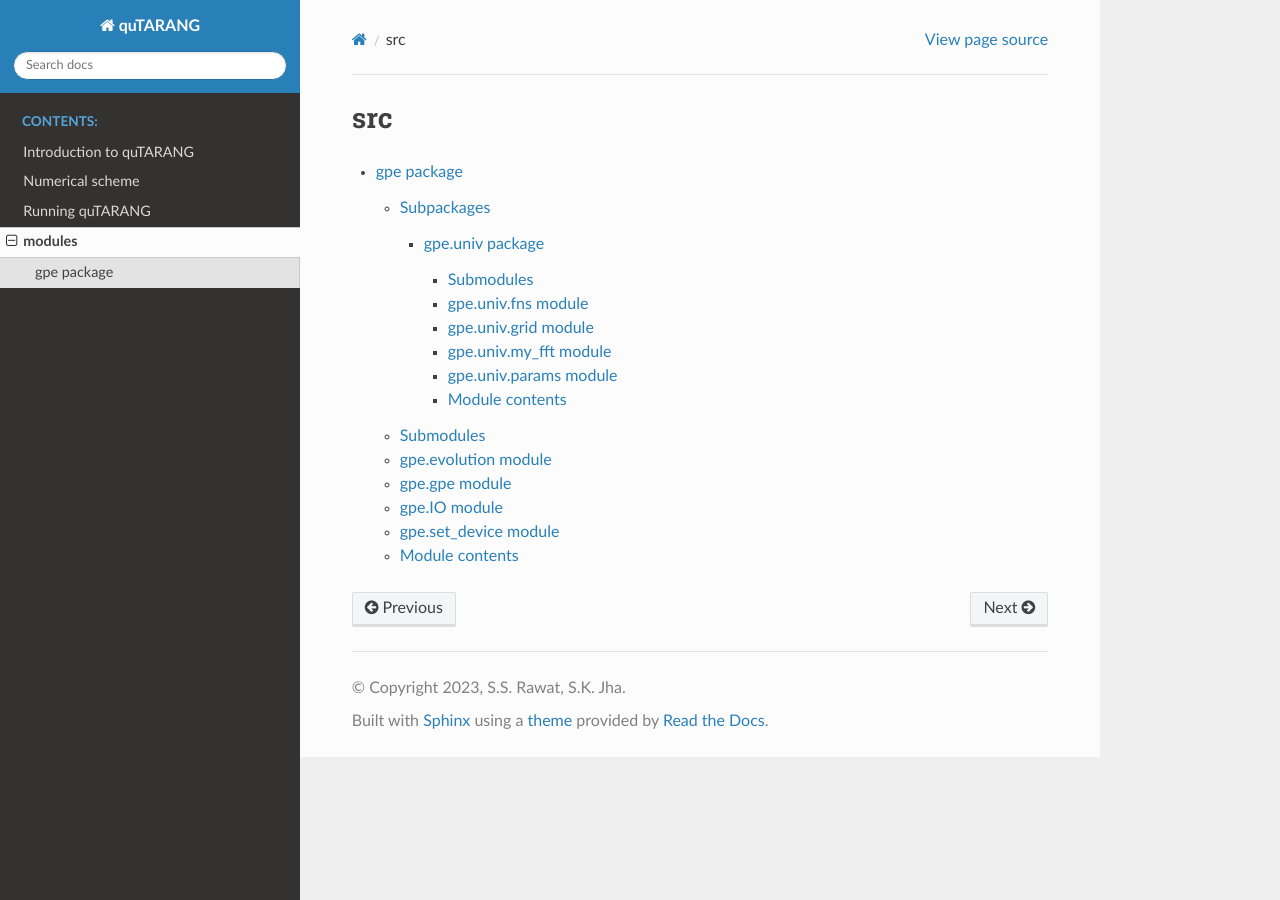
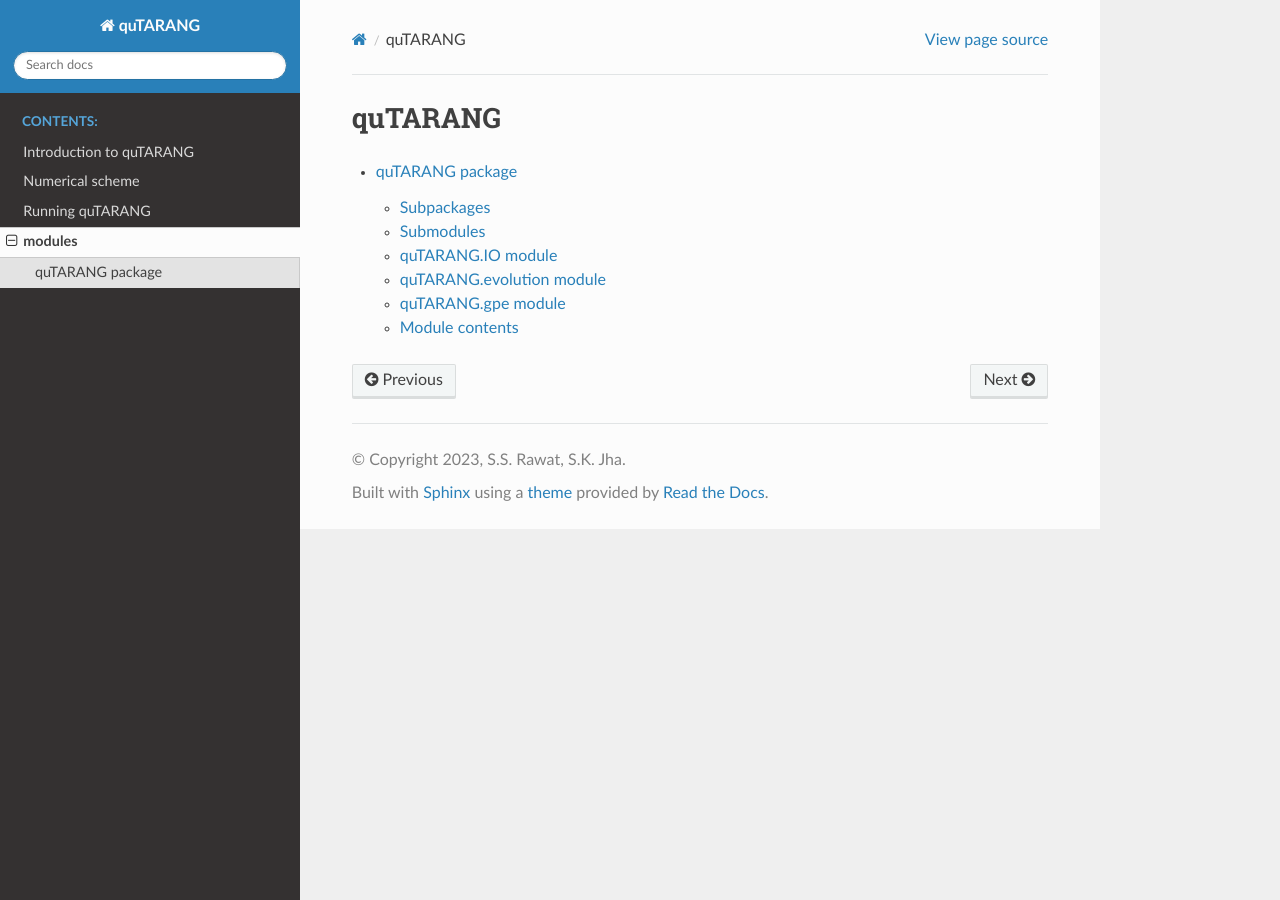
Before and after one commit to sachinrawat2207/quTARANG_dep, a Sphinx documentation site: the page built from docs/source/modules.rst, in a window 1280 px wide. Built offline with Sphinx 7.4.7 and the Read the Docs theme 2.0.0, drawn with Linux system fonts in a browser that asks for light colours.

Commit message:
error correction in documentation

```diff
--- a/docs/source/analysis.rst
+++ /dev/null
@@ -1,2 +0,0 @@
-Analysis
-========
--- a/docs/source/gpe.rst
+++ /dev/null
@@ -1,53 +0,0 @@
-gpe package
-===========
-
-Subpackages
------------
-
-.. toctree::
-   :maxdepth: 4
-
-   gpe.univ
-
-Submodules
-----------
-
-gpe.evolution module
---------------------
-
-.. automodule:: gpe.evolution
-   :members:
-   :undoc-members:
-   :show-inheritance:
-
-gpe.gpe module
---------------
-
-.. automodule:: gpe.gpe
-   :members:
-   :undoc-members:
-   :show-inheritance:
-
-gpe.IO module
------------------
-
-.. automodule:: gpe.IO
-   :members:
-   :undoc-members:
-   :show-inheritance:
-
-gpe.set\_device module
-----------------------
-
-.. automodule:: gpe.set_device
-   :members:
-   :undoc-members:
-   :show-inheritance:
-
-Module contents
----------------
-
-.. automodule:: gpe
-   :members:
-   :undoc-members:
-   :show-inheritance:
--- a/docs/source/gpe.univ.rst
+++ /dev/null
@@ -1,45 +0,0 @@
-gpe.univ package
-================
-
-Submodules
-----------
-
-gpe.univ.fns module
--------------------
-
-.. automodule:: gpe.univ.fns
-   :members:
-   :undoc-members:
-   :show-inheritance:
-
-gpe.univ.grid module
---------------------
-
-.. automodule:: gpe.univ.grid
-   :members:
-   :undoc-members:
-   :show-inheritance:
-
-gpe.univ.my\_fft module
------------------------
-
-.. automodule:: gpe.univ.my_fft
-   :members:
-   :undoc-members:
-   :show-inheritance:
-
-gpe.univ.params module
-----------------------
-
-.. automodule:: gpe.univ.params
-   :members:
-   :undoc-members:
-   :show-inheritance:
-
-Module contents
----------------
-
-.. automodule:: gpe.univ
-   :members:
-   :undoc-members:
-   :show-inheritance:
--- a/docs/source/modules.rst
+++ b/docs/source/modules.rst
@@ -1,7 +1,7 @@
-src
-===
+quTARANG
+========
 
 .. toctree::
-   :maxdepth: 4
+   :maxdepth: 2
 
-   gpe
+   quTARANG
--- /dev/null
+++ b/docs/source/quTARANG.rst
@@ -0,0 +1,45 @@
+quTARANG package
+================
+
+Subpackages
+-----------
+
+.. toctree::
+   :maxdepth: 4
+
+   quTARANG.univ
+
+Submodules
+----------
+
+quTARANG.IO module
+------------------
+
+.. automodule:: quTARANG.IO
+   :members:
+   :undoc-members:
+   :show-inheritance:
+
+quTARANG.evolution module
+-------------------------
+
+.. automodule:: quTARANG.evolution
+   :members:
+   :undoc-members:
+   :show-inheritance:
+
+quTARANG.gpe module
+-------------------
+
+.. automodule:: quTARANG.gpe
+   :members:
+   :undoc-members:
+   :show-inheritance:
+
+Module contents
+---------------
+
+.. automodule:: quTARANG
+   :members:
+   :undoc-members:
+   :show-inheritance:
```
Also changed, not shown: docs/source/quTARANG.univ.rst (added, +45 -0 lines).
